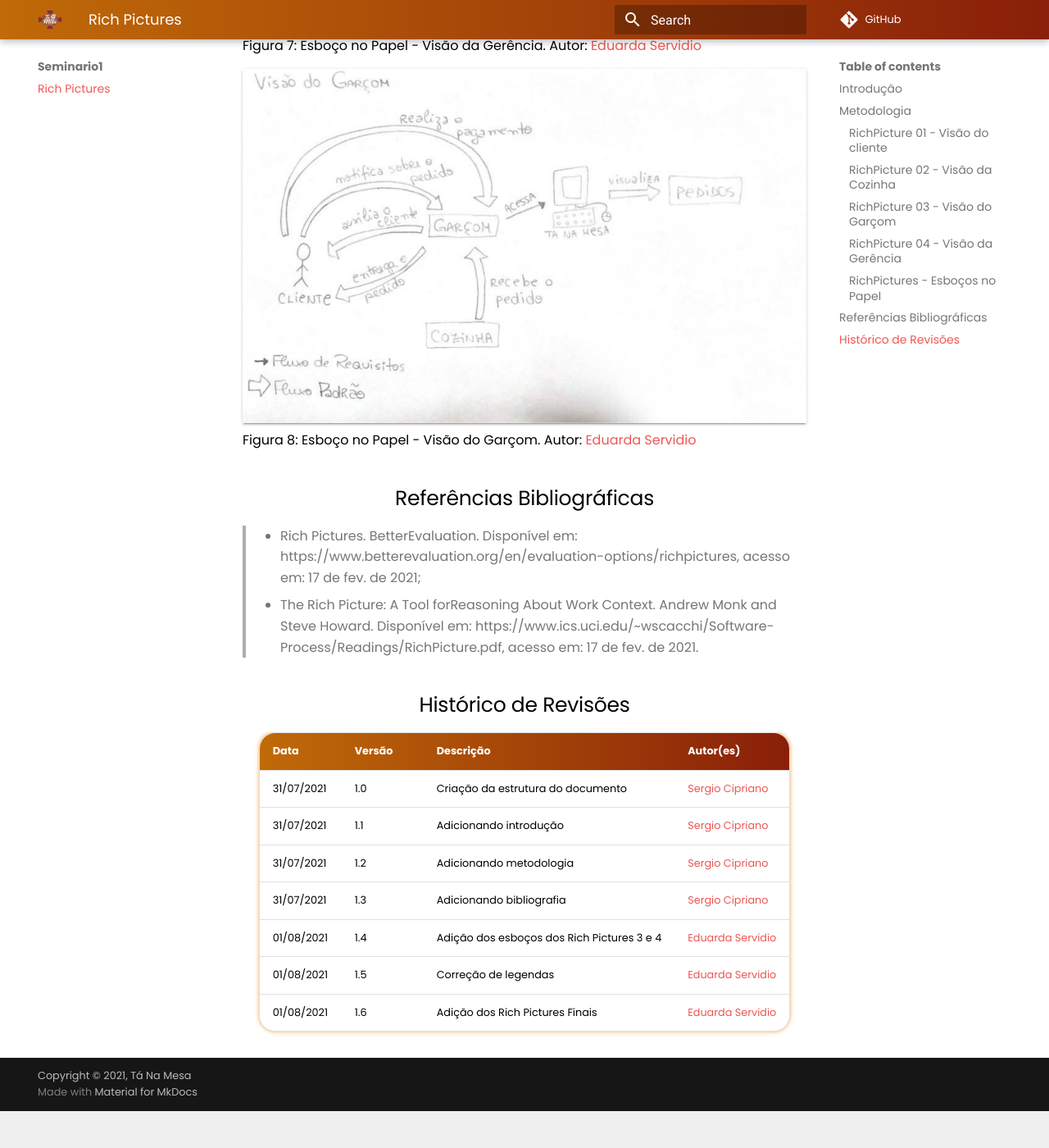
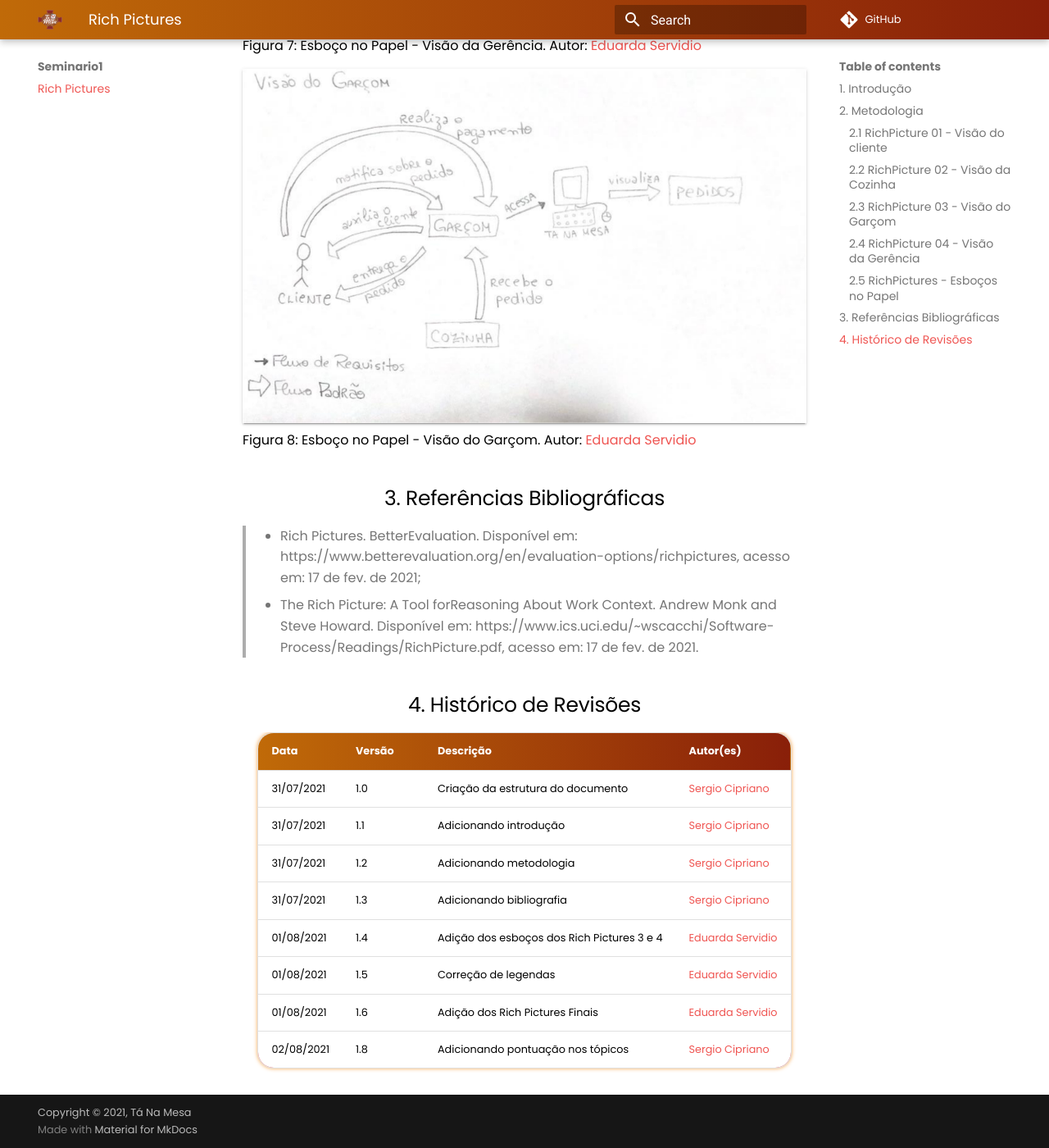
Before and after one commit to UnBArqDsw2021-1/2021.1_G02_TaNaMesa_docs, an MkDocs documentation site: the page built from docs/seminario1/richpicture.md, in a window 1280 px wide and 1400 px high, scrolled down 5641 px. Shown: the whole window at 82% size. Built offline with MkDocs 1.6.1 and Material for MkDocs 9.7.7, drawn with Linux system fonts in a browser that asks for light colours; comment, search, counter and statistics services are not loaded; before the commit the page ends 6996 px from its top, so only the background shows below that; some of the changed text lies outside the part shown.

Commit message:
(#7) Adicionando pontuação nos tópicos

```diff
--- a/docs/seminario1/richpicture.md
+++ b/docs/seminario1/richpicture.md
@@ -1,11 +1,11 @@
 # Rich Pictures
 
-## Introdução
+## 1. Introdução
 
 &emsp;&emsp; O Rich Picture é uma forma de representar o sistema e suas interações por meio de diagramas gráficos.
 É uma ferramenta que cabe muito bem em momentos iniciais ou de revisões do projeto fornecendo um modelo mental preliminar.
 
-## Metodologia
+## 2. Metodologia
 
 &emsp;&emsp; A metodologia Soft Systems Methodology (SSM), que é agrupa nela os conceitos de rich picture, foi
 proposta por Checkland (1999) apud Bernardo et al. (2008). Este método é utilizado para analisar problemas complexos
@@ -15,7 +15,7 @@ de uma perspectiva de sistema, onde se observa os problemas e suas soluções co
 papel, com isto foi escolhido a rich picture com mais detalhes e mais correta, e por fim foi feito a evolução do sistema
 para obter a versão final do rich picture.
 
-### RichPicture 01 - Visão do cliente
+### 2.1 RichPicture 01 - Visão do cliente
 
 
 ![RPF01](./imagens/RPF01.jpg)
@@ -27,7 +27,7 @@ para obter a versão final do rich picture.
 |**Co-Autor**|   [Eduarda Servidio](https://github.com/ServideoEC) |
 
 
-### RichPicture 02 - Visão da Cozinha
+### 2.2 RichPicture 02 - Visão da Cozinha
 
 ![RPF02](./imagens/RPF02.jpg)
 
@@ -38,7 +38,7 @@ para obter a versão final do rich picture.
 |**Co-Autor**|   [Eduarda Servidio](https://github.com/ServideoEC) |
 
 
-### RichPicture 03 - Visão do Garçom
+### 2.3 RichPicture 03 - Visão do Garçom
 
 ![RPF03](./imagens/RPF03.jpg)
 
@@ -48,7 +48,7 @@ para obter a versão final do rich picture.
 |**Autor**|      [Eduarda Servidio](https://github.com/ServideoEC) |
 
 
-### RichPicture 04 - Visão da Gerência
+### 2.4 RichPicture 04 - Visão da Gerência
 
 ![RPF04](./imagens/RPF04.jpg)
 
@@ -57,7 +57,7 @@ para obter a versão final do rich picture.
 |**Descrição**|  Aplicação na visão do usuário com mais privilégios. |
 |**Autor**|      [Eduarda Servidio](https://github.com/ServideoEC) |
 
-### RichPictures - Esboços no Papel
+### 2.5 RichPictures - Esboços no Papel
 
 ![RP01](./imagens/RP01.jpeg)
 <br/>
@@ -76,21 +76,22 @@ Figura 7: Esboço no Papel - Visão da Gerência. Autor: [Eduarda Servidio](http
 Figura 8: Esboço no Papel - Visão do Garçom. Autor: [Eduarda Servidio](https://github.com/ServideoEC)
 
 
-## Referências Bibliográficas
+## 3. Referências Bibliográficas
 
 
 > - Rich Pictures. BetterEvaluation. Disponível em: https://www.betterevaluation.org/en/evaluation-options/richpictures, acesso em: 17 de fev. de 2021;
 > - The Rich Picture: A Tool forReasoning About Work Context. Andrew Monk and Steve Howard. Disponível em: https://www.ics.uci.edu/~wscacchi/Software-Process/Readings/RichPicture.pdf, acesso em: 17 de fev. de 2021.
 
 
-## Histórico de Revisões
+## 4. Histórico de Revisões
 
-| Data       | Versão | Descrição                         | Autor(es)                                        |
-| :--------- | :----- | :-------------------------------- | :----------------------------------------------- |
-| 31/07/2021 | 1.0    | Criação da estrutura do documento | [Sergio Cipriano](https://github.com/sergiosacj) |
-| 31/07/2021 | 1.1    | Adicionando introdução            | [Sergio Cipriano](https://github.com/sergiosacj) |
-| 31/07/2021 | 1.2    | Adicionando metodologia           | [Sergio Cipriano](https://github.com/sergiosacj) |
-| 31/07/2021 | 1.3    | Adicionando bibliografia          | [Sergio Cipriano](https://github.com/sergiosacj) |
-| 01/08/2021 | 1.4    | Adição dos esboços dos Rich Pictures 3 e 4         | [Eduarda Servidio](https://github.com/ServideoEC)|
-| 01/08/2021 | 1.5    | Correção de legendas              | [Eduarda Servidio](https://github.com/ServideoEC)|
-| 01/08/2021 | 1.6    | Adição dos Rich Pictures Finais   | [Eduarda Servidio](https://github.com/ServideoEC)|
+| Data       | Versão | Descrição                                   | Autor(es)                                        |
+| :--------- | :----- | :--------------------------------           | :----------------------------------------------- |
+| 31/07/2021 | 1.0    | Criação da estrutura do documento           | [Sergio Cipriano](https://github.com/sergiosacj) |
+| 31/07/2021 | 1.1    | Adicionando introdução                      | [Sergio Cipriano](https://github.com/sergiosacj) |
+| 31/07/2021 | 1.2    | Adicionando metodologia                     | [Sergio Cipriano](https://github.com/sergiosacj) |
+| 31/07/2021 | 1.3    | Adicionando bibliografia                    | [Sergio Cipriano](https://github.com/sergiosacj) |
+| 01/08/2021 | 1.4    | Adição dos esboços dos Rich Pictures 3 e 4  | [Eduarda Servidio](https://github.com/ServideoEC)|
+| 01/08/2021 | 1.5    | Correção de legendas                        | [Eduarda Servidio](https://github.com/ServideoEC)|
+| 01/08/2021 | 1.6    | Adição dos Rich Pictures Finais             | [Eduarda Servidio](https://github.com/ServideoEC)|
+| 02/08/2021 | 1.8    | Adicionando pontuação nos tópicos           | [Sergio Cipriano](https://github.com/sergiosacj) |
```
